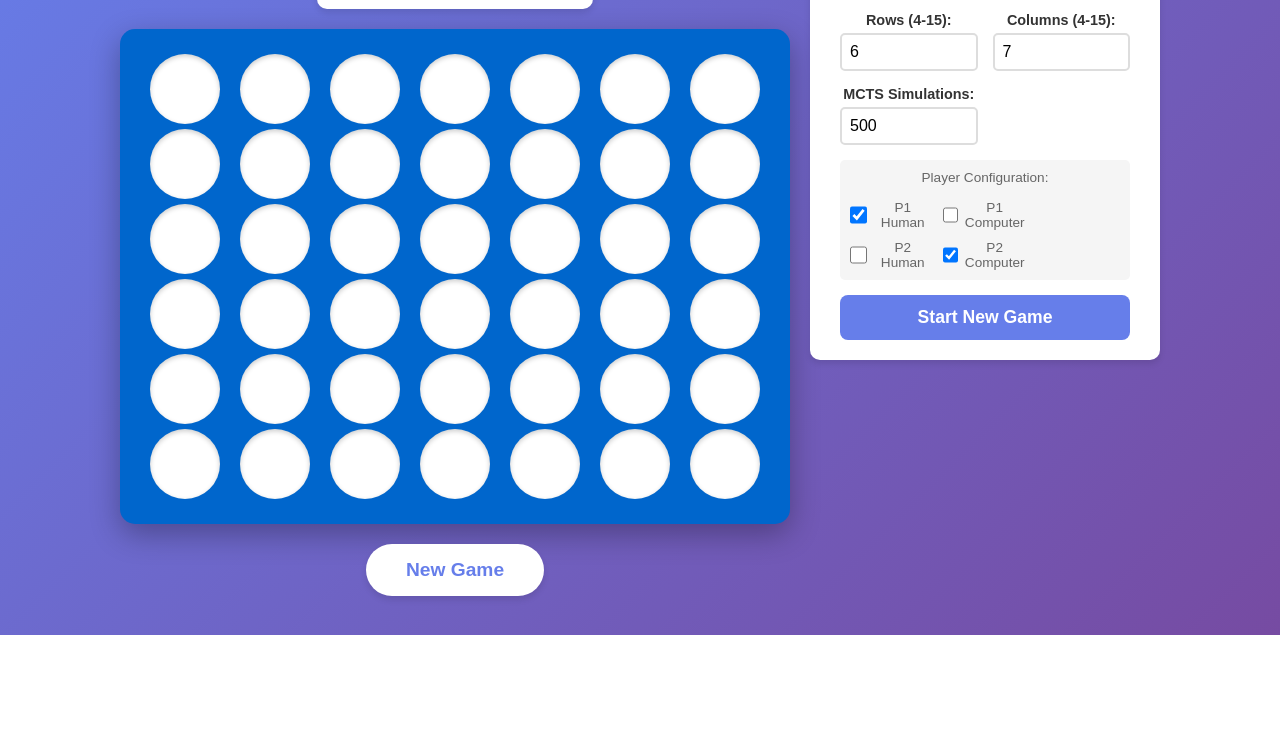
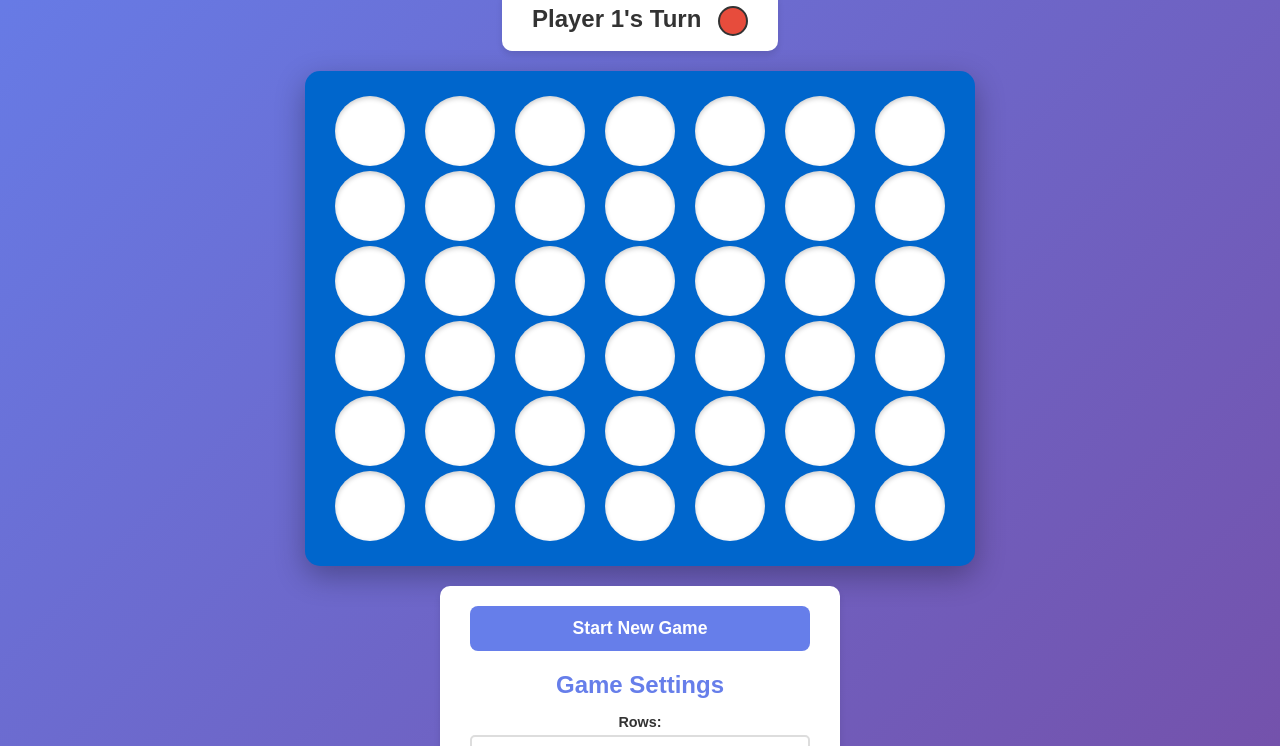
Before and after one commit to MooseJammer42/connect4-mcts, a website: page index.html in a window 1280 px wide. Shown: the part 165-911 px from the top of the page. Before the commit the page ends 800 px from the top, so only its background shows below. Drawn offline with Linux system fonts and the light colour scheme.

Commit message:
claude changed elements around

```diff
--- a/index.html
+++ b/index.html
@@ -29,8 +29,9 @@
 
         .main-content {
             display: flex;
+            flex-direction: column;
             gap: 20px;
-            align-items: flex-start;
+            align-items: center;
             justify-content: center;
         }
 
@@ -40,16 +41,11 @@
             align-items: center;
         }
 
-        @media (max-width: 1200px) {
-            .main-content {
-                flex-direction: column-reverse;
-                align-items: center;
-            }
-        }
 
         h1 {
             color: white;
             margin-bottom: 20px;
+            padding: 30px 0;
             font-size: 3em;
             text-shadow: 2px 2px 4px rgba(0,0,0,0.3);
         }
@@ -66,6 +62,7 @@
             font-size: 1.5em;
             font-weight: bold;
             color: #333;
+            text-align: center;
         }
 
         .player-indicator {
@@ -84,6 +81,8 @@
             border-radius: 15px;
             box-shadow: 0 10px 30px rgba(0,0,0,0.3);
             display: inline-block;
+            white-space: nowrap;
+            overflow-x: auto;
         }
 
         .column {
@@ -150,43 +149,14 @@
             }
         }
 
-        .reset-btn {
-            margin-top: 20px;
-            padding: 15px 40px;
-            font-size: 1.2em;
-            background: white;
-            color: #667eea;
-            border: none;
-            border-radius: 30px;
-            cursor: pointer;
-            font-weight: bold;
-            box-shadow: 0 4px 6px rgba(0,0,0,0.1);
-            transition: all 0.3s ease;
-        }
-
-        .reset-btn:hover {
-            transform: translateY(-2px);
-            box-shadow: 0 6px 12px rgba(0,0,0,0.2);
-        }
-
-        .reset-btn:active {
-            transform: translateY(0);
-        }
-
         .settings-panel {
             background: white;
             padding: 20px 30px;
             border-radius: 10px;
             box-shadow: 0 4px 6px rgba(0,0,0,0.1);
-            width: 350px;
+            width: 100%;
+            max-width: 400px;
             flex-shrink: 0;
-        }
-
-        @media (max-width: 1200px) {
-            .settings-panel {
-                width: 100%;
-                max-width: 600px;
-            }
         }
 
         .settings-panel h2 {
@@ -196,8 +166,8 @@
         }
 
         .settings-grid {
-            display: grid;
-            grid-template-columns: 1fr 1fr;
+            display: flex;
+            flex-direction: column;
             gap: 15px;
             margin-bottom: 15px;
         }
@@ -228,13 +198,19 @@
         }
 
         .player-config {
-            grid-column: 1 / -1;
             display: grid;
-            grid-template-columns: 1fr 1fr 1fr;
+            grid-template-columns: 1fr 1fr;
             gap: 10px;
             padding: 10px;
             background: #f5f5f5;
             border-radius: 5px;
+        }
+
+        .player-config > label {
+            grid-column: 1 / -1;
+            margin-bottom: 5px;
+            font-weight: bold;
+            color: #333;
         }
 
         .player-config label {
@@ -265,6 +241,7 @@
             cursor: pointer;
             font-weight: bold;
             transition: all 0.3s ease;
+            margin-bottom: 20px;
         }
 
         .start-game-btn:hover {
@@ -291,18 +268,18 @@
                     </div>
                 </div>
                 <div class="board" id="board"></div>
-                <button class="reset-btn" id="reset-btn">New Game</button>
             </div>
 
             <div class="settings-panel">
+                <button class="start-game-btn" id="start-game-btn">Start New Game</button>
                 <h2>Game Settings</h2>
                 <div class="settings-grid">
                     <div class="setting-item">
-                        <label for="rows">Rows (4-15):</label>
+                        <label for="rows">Rows:</label>
                         <input type="number" id="rows" min="1" max="30" value="6">
                     </div>
                     <div class="setting-item">
-                        <label for="cols">Columns (4-15):</label>
+                        <label for="cols">Columns:</label>
                         <input type="number" id="cols" min="1" max="30" value="7">
                     </div>
                     <div class="setting-item">
@@ -310,7 +287,7 @@
                         <input type="number" id="simulations" min="10" max="10000000" value="500" step="100">
                     </div>
                     <div class="player-config">
-                        <label style="grid-column: 1 / -1; margin-bottom: 5px;">Player Configuration:</label>
+                        <label>Player Configuration:</label>
                         <div class="player-checkbox">
                             <input type="checkbox" id="player1-human" checked>
                             <label for="player1-human">P1 Human</label>
@@ -319,7 +296,6 @@
                             <input type="checkbox" id="player1-computer">
                             <label for="player1-computer">P1 Computer</label>
                         </div>
-                        <div></div>
                         <div class="player-checkbox">
                             <input type="checkbox" id="player2-human">
                             <label for="player2-human">P2 Human</label>
@@ -330,7 +306,6 @@
                         </div>
                     </div>
                 </div>
-                <button class="start-game-btn" id="start-game-btn">Start New Game</button>
             </div>
         </div>
     </div>
@@ -373,11 +348,11 @@
 
             // Validation
             if (ROWS < 1 || ROWS > 30) {
-                alert('Rows must be between 4 and 15');
+                alert('Rows must be between 1 and 30');
                 return false;
             }
             if (COLS < 1 || COLS > 30) {
-                alert('Columns must be between 4 and 15');
+                alert('Columns must be between 1 and 30');
                 return false;
             }
             if (simuli < 10 || simuli > 10000000) {
@@ -574,9 +549,8 @@
             }
         });
 
-        // Add event listeners for buttons
+        // Add event listener for button
         document.getElementById('start-game-btn').addEventListener('click', resetGame);
-        document.getElementById('reset-btn').addEventListener('click', resetGame);
 
         initBoard();
     </script>
```
